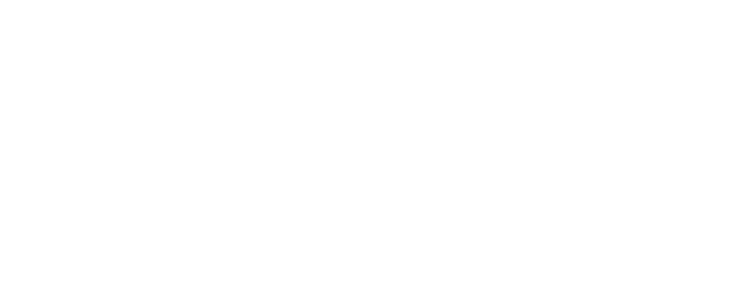
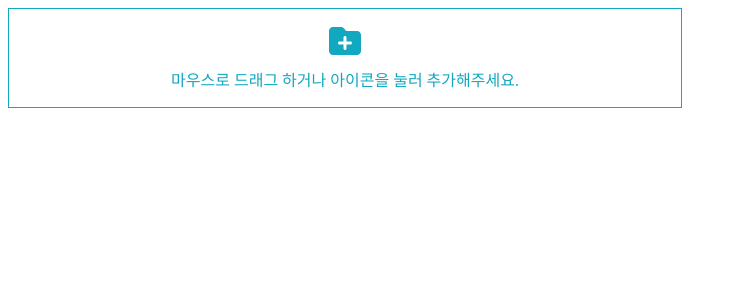
Before and after one commit to yougyung/PDF-Viewer, a React (Create React App) app: page / in a window 1280 px wide. Shown: the top 300 px of the page, without its empty margins (0-737 px from the left). Built offline with nearby package versions, Linux system fonts and the light colour scheme.

Commit message:
feat: upload component 생성

```diff
--- a/src/App.tsx
+++ b/src/App.tsx
@@ -1,5 +1,11 @@
+import UploadPDF from './components/common/upload-pdf/upload-pdf';
+
 function App() {
-  return <div className="App"></div>;
+  return (
+    <div className="App">
+      <UploadPDF />
+    </div>
+  );
 }
 
 export default App;
--- /dev/null
+++ b/src/components/common/upload-pdf/upload-pdf.scss
@@ -0,0 +1,35 @@
+@import '../../../index.scss';
+
+.Upload {
+  color: $primary;
+  border: 1px solid;
+  padding: 1rem;
+  position: relative;
+  max-width: 40rem;
+  display: flex;
+  flex-direction: column;
+  align-items: center;
+  gap: 0.6em;
+
+  &__Icon {
+    width: 2rem;
+  }
+
+  &__Message {
+    text-align: center;
+    word-break: keep-all;
+    white-space: pre-line;
+    overflow: hidden;
+    text-overflow: ellipsis;
+    white-space: nowrap;
+  }
+
+  &__Input {
+    position: absolute;
+    opacity: 0;
+    left: 0;
+    top: 0;
+    width: 100%;
+    height: 100%;
+  }
+}
--- /dev/null
+++ b/src/components/common/upload-pdf/upload-pdf.tsx
@@ -0,0 +1,29 @@
+import { ChangeEvent } from 'react';
+import usePdfFile from '../../../hooks/usePdfFile';
+import fileUploadImg from '../../../assets/file-upload.svg';
+import './upload-pdf.scss';
+
+export default function UploadPdf() {
+  const { file, changeFile } = usePdfFile();
+
+  const handleChangeFileInput = (event: ChangeEvent<HTMLInputElement>) => {
+    const { files } = event.target;
+    if (files) changeFile(files[0]);
+  };
+
+  return (
+    <div className="Upload" role="button">
+      <img className="Upload__Icon" src={fileUploadImg} alt="파일업로드" />
+      <span className="Upload__Message">{file ? file.name : '마우스로 드래그 하거나 아이콘을 눌러 추가해주세요.'}</span>
+      <input
+        className="Upload__Input"
+        onChange={handleChangeFileInput}
+        type="file"
+        name="file"
+        accept=".pdf"
+        data-testid="upload-box"
+        required
+      />
+    </div>
+  );
+}
--- /dev/null
+++ b/src/hooks/usePdfFile.ts
@@ -0,0 +1,17 @@
+import { useState } from 'react';
+
+export type FileType = File | null;
+
+export default function usePdfFile() {
+  const [file, setFile] = useState<FileType>(null);
+
+  const validatePdf = (file: File): boolean => {
+    return file.type === 'application/pdf';
+  };
+
+  const changeFile = (file: File) => {
+    if (validatePdf(file)) setFile(file);
+  };
+
+  return { file, changeFile };
+}
```
Also changed, not shown: src/assets/file-upload.svg (added), 1 other file (tests, documents, lock files or other folders).
